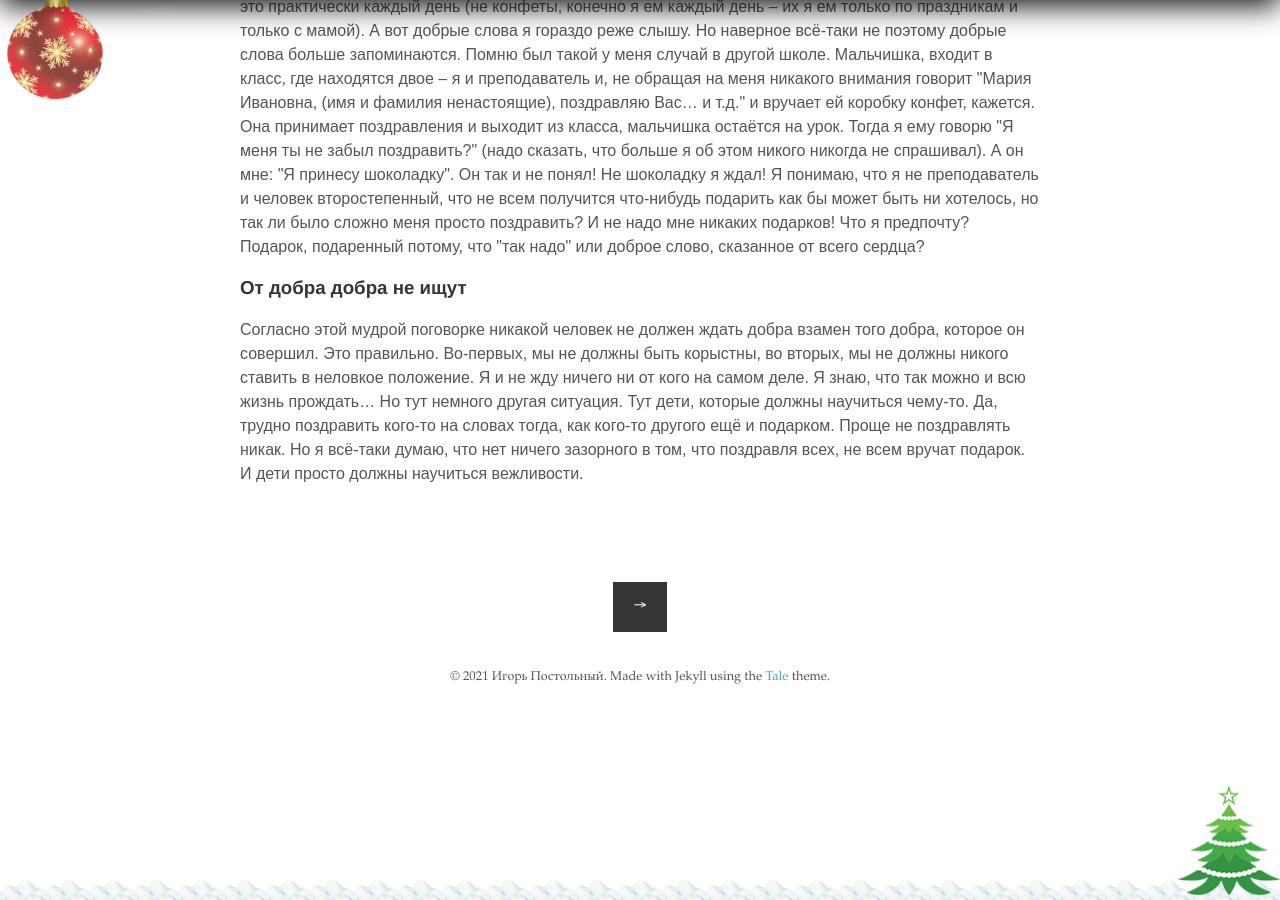
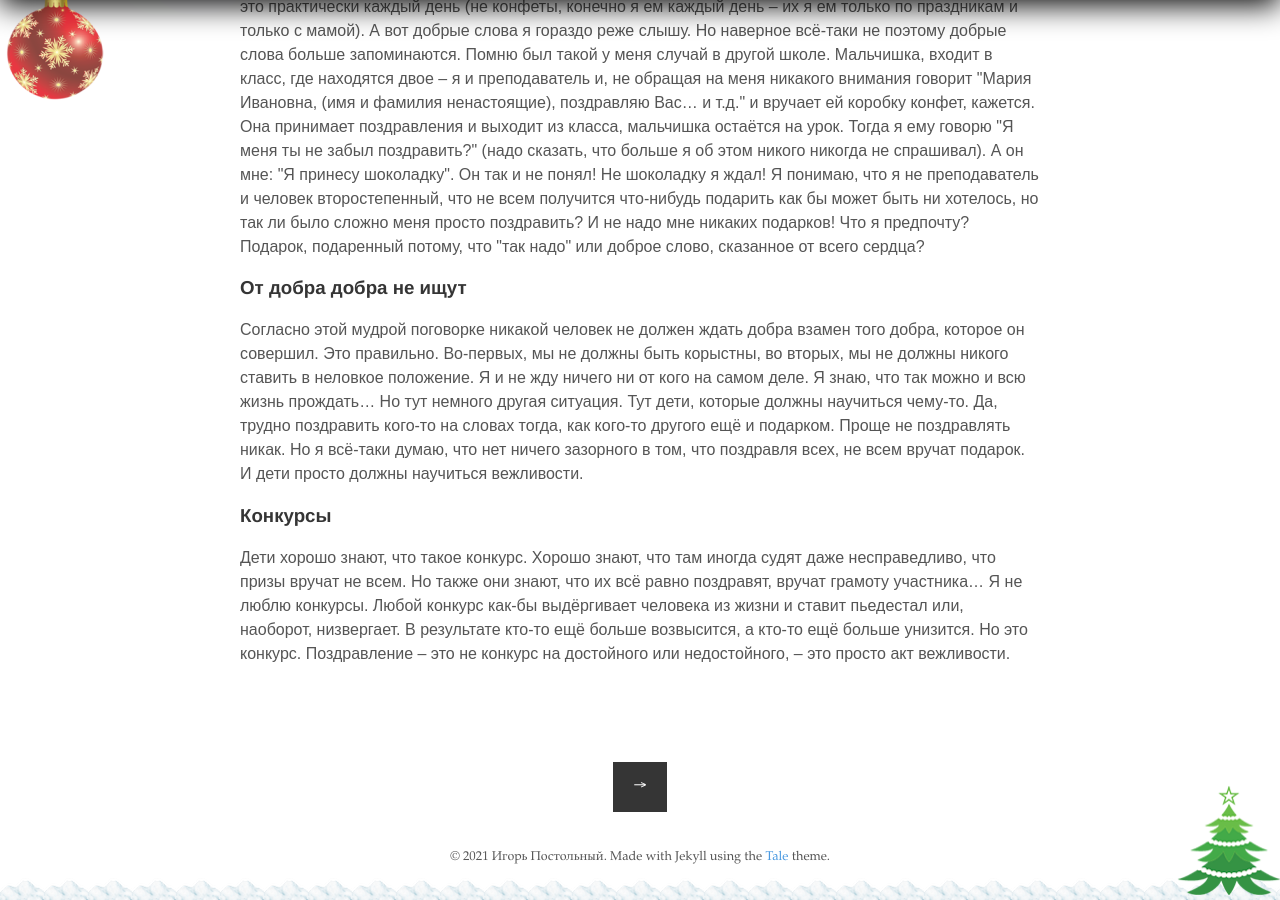
Before and after one commit to postolny/postolny.github.io, a Jekyll site: the page built from _posts/2021-01-02-regali.md, in a window 1280 px wide and 900 px high, scrolled down 1083 px. Built offline with Jekyll 4.4.1, drawn with Linux system fonts in a browser that asks for light colours; nearby versions of some CDN libraries.

Commit message:
Update 2021-01-02-regali.md

```diff
--- a/_posts/2021-01-02-regali.md
+++ b/_posts/2021-01-02-regali.md
@@ -19,3 +19,7 @@ tags: Мысли
 ### От добра добра не ищут
 
 Согласно этой мудрой поговорке никакой человек не должен ждать добра взамен того добра, которое он совершил. Это правильно. Во-первых, мы не должны быть корыстны, во вторых, мы не должны никого ставить в неловкое положение. Я и не жду ничего ни от кого на самом деле. Я знаю, что так можно и всю жизнь прождать... Но тут немного другая ситуация. Тут дети, которые должны научиться чему-то. Да, трудно поздравить кого-то на словах тогда, как кого-то другого ещё и подарком. Проще не поздравлять никак. Но я всё-таки думаю, что нет ничего зазорного в том, что поздравля всех, не всем вручат подарок. И дети просто должны научиться вежливости.
+
+### Конкурсы
+
+Дети хорошо знают, что такое конкурс. Хорошо знают, что там иногда судят даже несправедливо, что призы вручат не всем. Но также они знают, что их всё равно поздравят, вручат грамоту участника... Я не люблю конкурсы. Любой конкурс как-бы выдёргивает человека из жизни и ставит пьедестал или, наоборот, низвергает. В результате кто-то ещё больше возвысится, а кто-то ещё больше унизится. Но это конкурс. Поздравление – это не конкурс на достойного или недостойного, – это просто акт вежливости.
```
